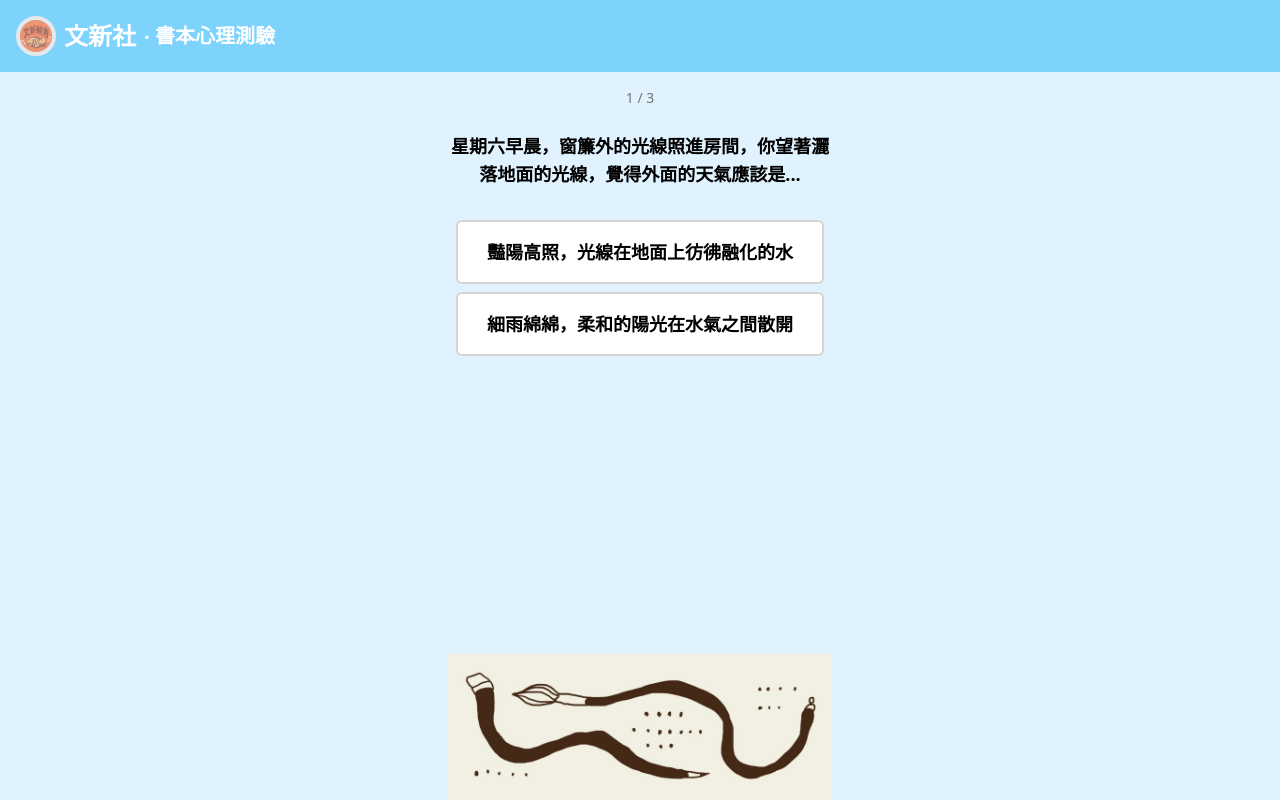
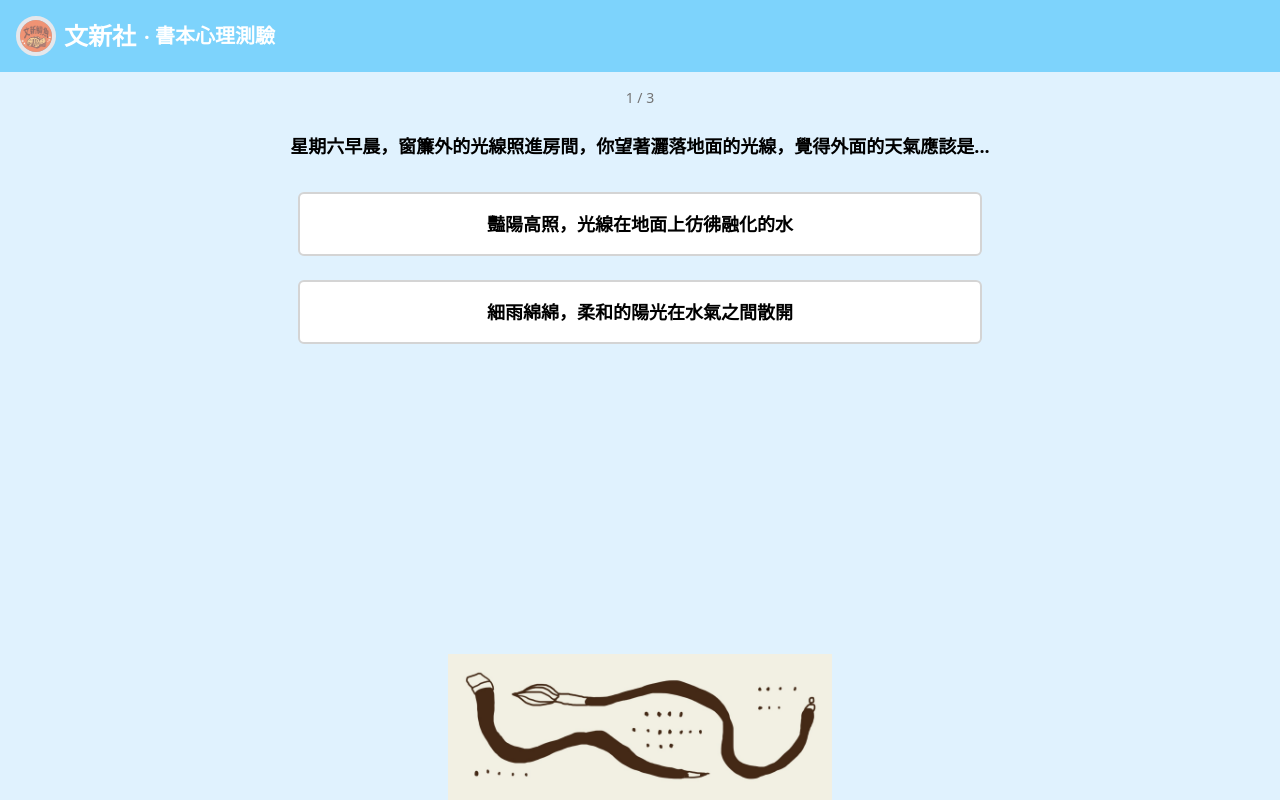
Before and after one commit to eesoymilk/lnmc-book-test, a SvelteKit app: page / in a window 1280 px wide. Built offline with nearby package versions, Linux system fonts and the light colour scheme; some icons are missing.

Commit message:
rwd revised

```diff
--- a/src/routes/+layout.svelte
+++ b/src/routes/+layout.svelte
@@ -4,10 +4,10 @@
 	import lnmc from '$lib/images/lnmc.jpg';
 </script>
 
-<div class="app bg-sky-100 min-h-screen flex flex-col">
+<div class="overflow-hidden bg-sky-100 min-h-screen flex flex-col">
 	<Header />
 	<main
-		class="grow py-4 shrink basis-auto min-h-0 flex flex-col items-center justify-start w-96 mx-auto"
+		class="grow py-4 px-2 shrink basis-auto min-h-0 flex flex-col items-center justify-start mx-auto"
 	>
 		<slot />
 	</main>
--- a/src/routes/+page.svelte
+++ b/src/routes/+page.svelte
@@ -52,7 +52,7 @@
 		<span slot="body">
 			{currentQuestion.body}
 		</span>
-		<div class="flex flex-col gap-2 p-2" slot="choices">
+		<div class="flex flex-col gap-2" slot="choices">
 			{#each currentQuestion.choices as choice, i}
 				<ChoiceButton on:click={() => answer(i)}>
 					{choice.body}
--- a/src/routes/ChoiceButton.svelte
+++ b/src/routes/ChoiceButton.svelte
@@ -1,6 +1,6 @@
 <button
 	on:click
-	class="p-4 cursor-pointer transition-all font-extrabold hover:shadow hover:bg-sky-200 duration-500 rounded-md bg-white border-solid border-2 border-neutral-300"
+	class="p-4 m-2 cursor-pointer transition-all font-extrabold hover:shadow-lg hover:bg-sky-200 duration-500 rounded-md bg-white border-solid border-2 border-neutral-300"
 >
 	<slot />
 </button>
```
